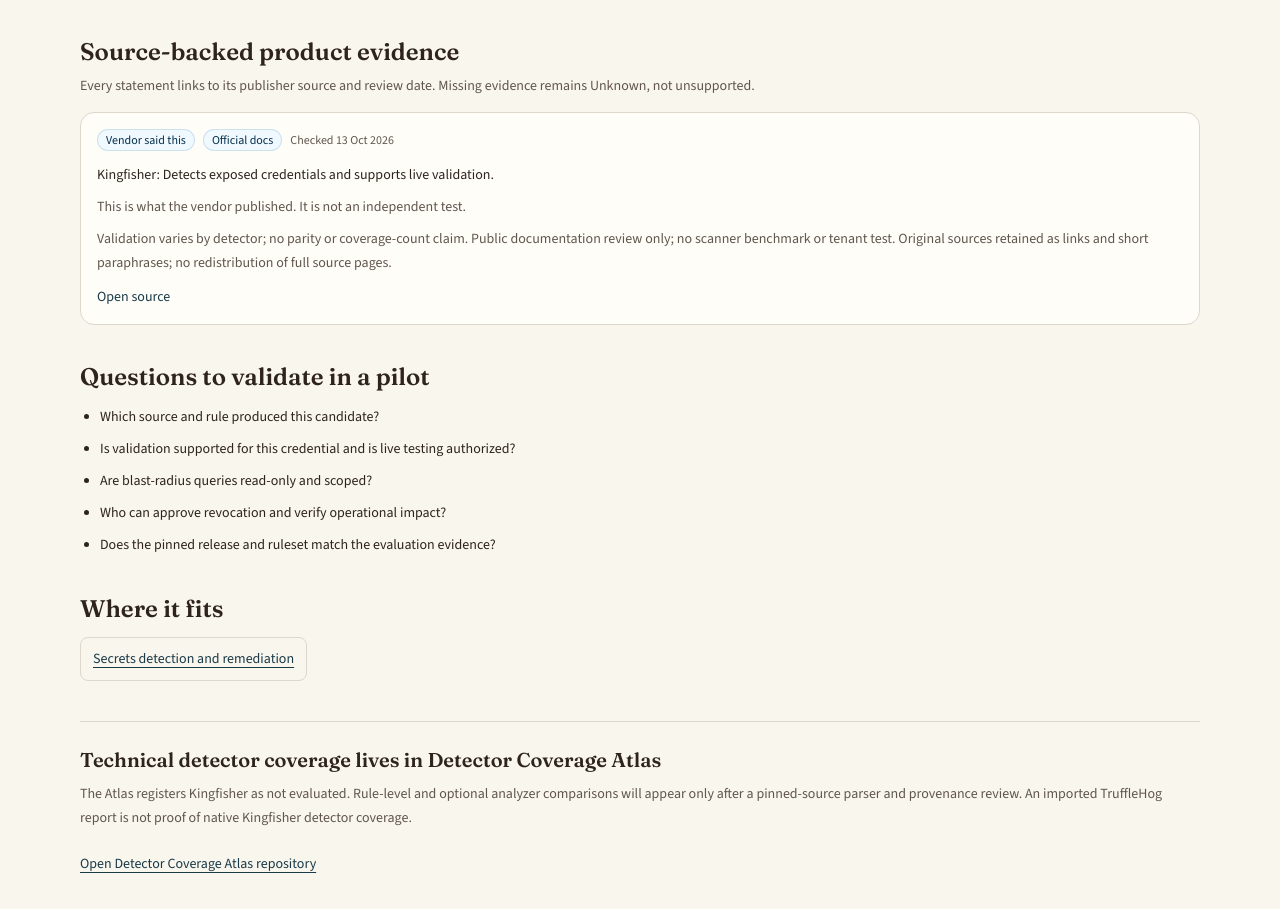
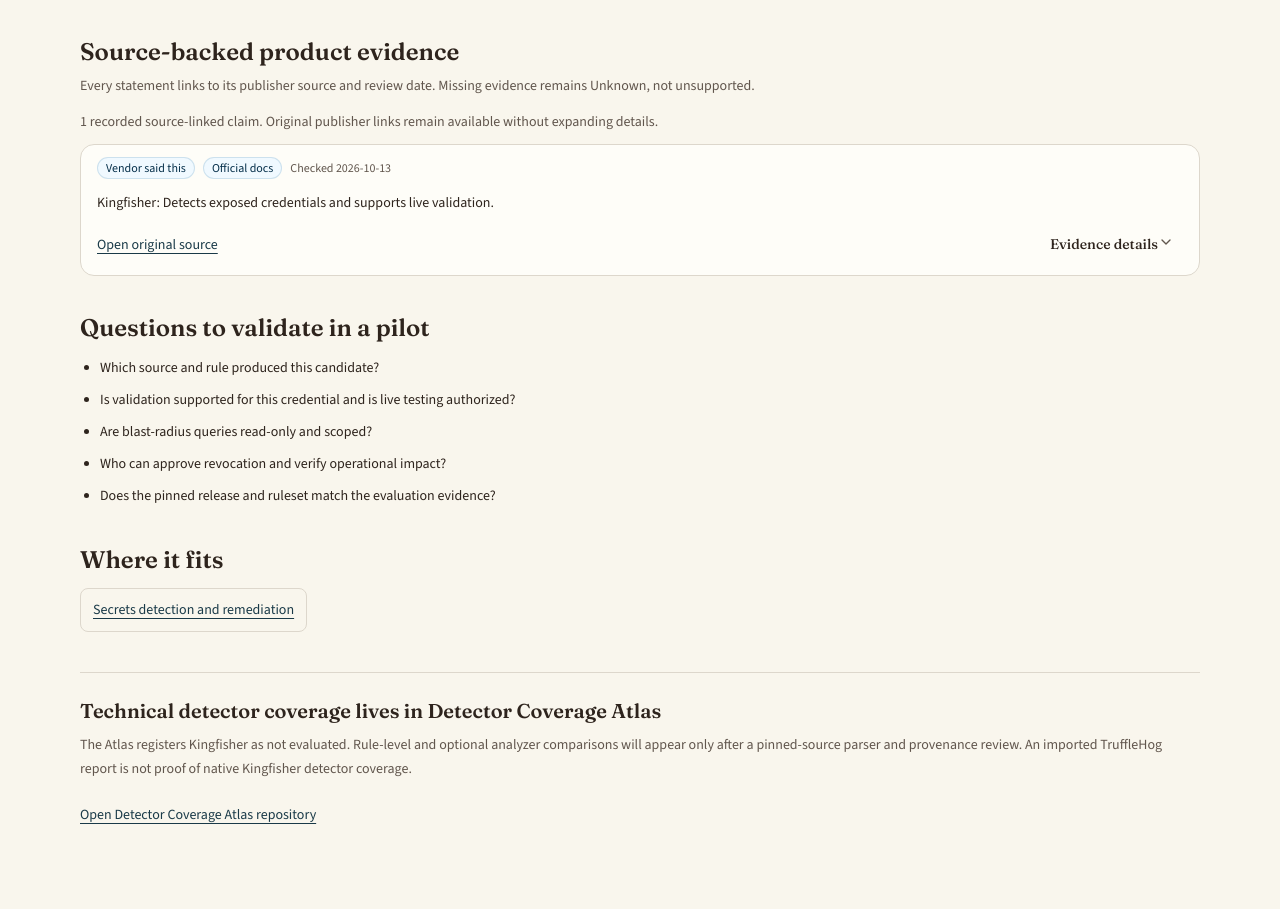
Before and after one commit to heyfunwhoa/security-market-map, a Next.js app: page /products/kingfisher in a window 1280 px wide. Shown: the part 1515-2424 px from the top of the page. Built offline with nearby package versions, Linux system fonts and the light colour scheme.

Commit message:
feat: use evidence explorer on individual product profiles

```diff
--- a/app/products/[slug]/page.tsx
+++ b/app/products/[slug]/page.tsx
@@ -1,7 +1,7 @@
 import Link from "next/link";
 import { notFound } from "next/navigation";
 import { PageIntro, StatusPill } from "@/components/chrome";
-import { ClaimList } from "@/components/claims";
+import { ProductEvidenceExplorer } from "@/components/product-evidence-explorer";
 import { ProductFocus } from "@/components/product-focus";
 import { ProductSectionNav } from "@/components/product-section-nav";
 import { catalog, claimsForSubject, vendorById } from "@/lib/catalog";
@@ -126,7 +126,7 @@
       <section aria-labelledby="evidence" className="mt-9">
         <h2 id="evidence" className="text-2xl font-semibold">Source-backed product evidence</h2>
         <p className="mt-2 mb-4 text-sm text-muted-foreground">Every statement links to its publisher source and review date. Missing evidence remains Unknown, not unsupported.</p>
-        <ClaimList claims={claims} />
+        <ProductEvidenceExplorer claims={claims} />
       </section>
 
       <section aria-labelledby="investigate" className="mt-9">
```
